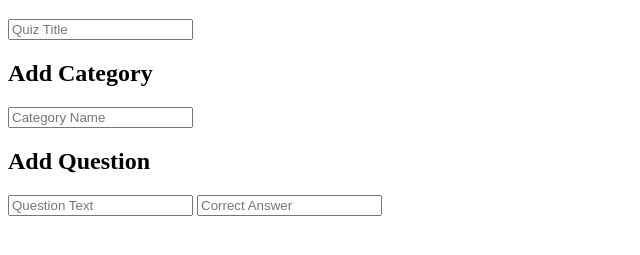
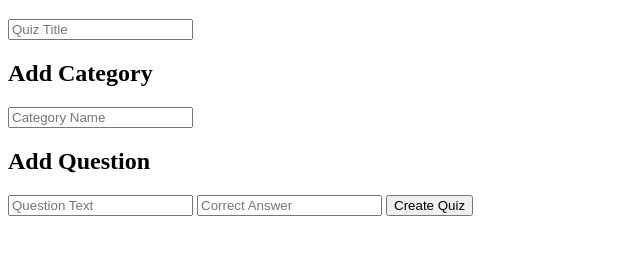
Before and after one commit to LasseKriegLK/QuizSite, a plain HTML site: page creator.html in a window 1280 px wide. Shown: the part 61-316 px from the top of the page, without its empty margins (0-640 px from the left). Drawn offline with Linux system fonts and the light colour scheme.

Commit message:
Create QuizButton added

```diff
--- a/creator.html
+++ b/creator.html
@@ -17,4 +17,5 @@
         <h2>Add Question</h2>
         <input id="questionText" placeholder="Question Text" required />
         <input id="questionAnswer" placeholder="Correct Answer" required />
+        <button type="submit">Create Quiz</button>
     </form>
```
